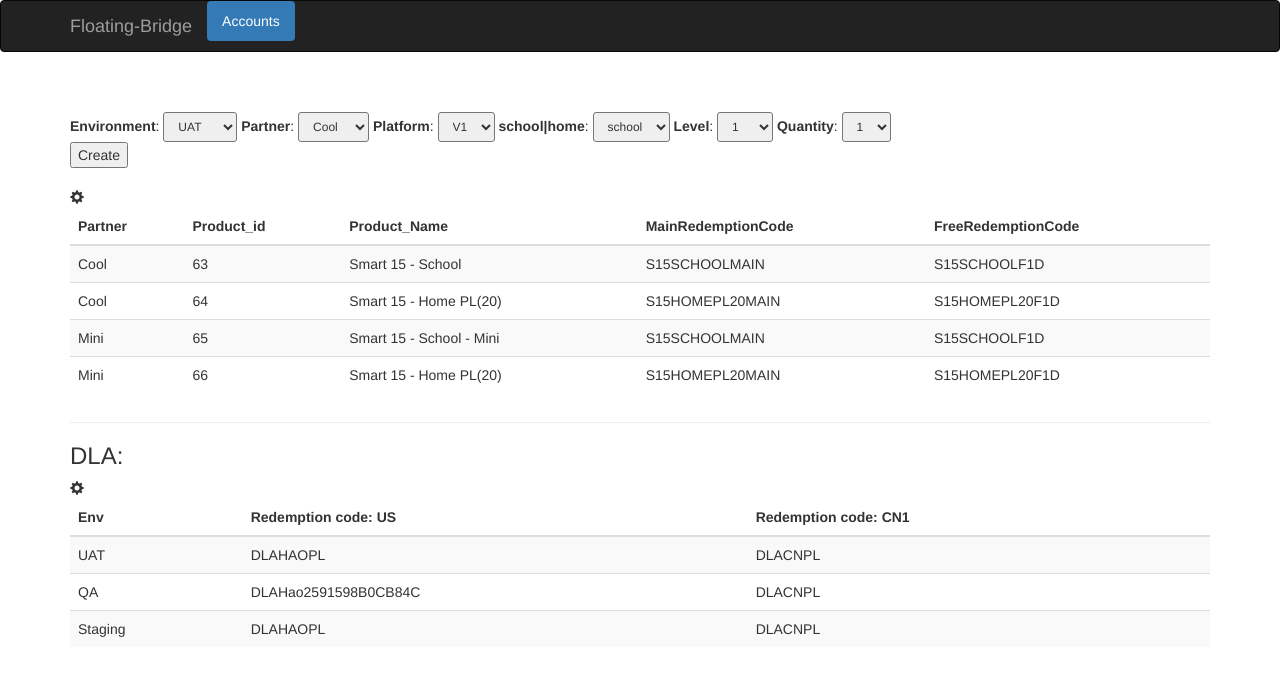
After one commit to xieming/mobile_test, a Flask app: template flask_test/flask_ios/templates/create_account.html in a window 1280 px wide. The commit adds this page. Shown: the top 676 px of the page. Run offline with Flask 2, Linux system fonts and the light colour scheme; the template is opened without the code that fills it: values that come from a table or form of the project are taken from there, others are empty; some libraries are stand-ins or nearby versions.

Commit message:
update some files

```diff
--- a/flask_test/flask_ios/app.py
+++ b/flask_test/flask_ios/app.py
@@ -10,7 +10,7 @@ from flask_sqlalchemy import SQLAlchemy
 
 app = Flask(__name__)
 track_modifications = app.config.setdefault('SQLALCHEMY_TRACK_MODIFICATIONS', True)
-app.config['SQLALCHEMY_DATABASE_URI']="mysql://root:@localhost:3306/flask"
+app.config['SQLALCHEMY_DATABASE_URI']="mysql://root:@localhost:3306/info"
 db = SQLAlchemy(app)
 bootstrap = Bootstrap(app)
 app.config['SECRET_KEY'] = 'xxxx'
@@ -88,7 +88,7 @@ def create_account():
     current_quantity = request.form['quantity']
 
     productId = INFO.query.filter_by(Partner=current_partner).second()
-    divisionCode = INFO.query.filter_by(Partner=current_partner).third()
+    divisionCode = INFO.query.filter_by(Partnerf=current_partner).third()
     mainRedemptionCode = INFO.query.filter_by(Partner=current_partner).fourth()
     freeRedemptionCode = INFO.query.filter_by(Partner=current_partner).fifth()
 
@@ -98,7 +98,7 @@ def create_account():
     result = account_info.set_values(memberId, mainRedemptionCode, freeRedemptionCode, divisionCode, productId)
 
     # return request.form['name']+'</br>'+request.form['passwd']
-    #return render_template('index.html', name=name)
+    return render_template('index.html')
 
 
 
--- a/flask_test/flask_ios/templates/basic.html
+++ b/flask_test/flask_ios/templates/basic.html
@@ -16,7 +16,7 @@
         </div>
         <div class="navbar-collapse collapse">
             <ul class="nav nav-pills" role="tablist">
-                <li role="presentation" class="active"><a href="{{ url_for("create_account") }}">Accounts</a></li>
+                <li role="presentation" class="active"><a href="{{ url_for("submit") }}">Accounts</a></li>
             </ul>
         </div>
     </div>
@@ -25,6 +25,6 @@
 
 {% block content %}
 <div class="container">
-  {% block page_content %}{% endblock %}
+    {% block page_content %}{% endblock %}
 </div>
 {% endblock %}
--- /dev/null
+++ b/flask_test/flask_ios/templates/create_account.html
@@ -0,0 +1,119 @@
+{% extends "basic.html" %}
+{% block title %} Floating-Bridge {% endblock %}
+{% import "bootstrap/wtf.html" as wtf %}
+
+{% block page_content %}
+    <div class="page-header">
+        <form method="POST">
+
+        {% if envset %}
+            {{ envset }}
+        {% endif %}
+
+        {% if partnerset %}
+            {{ partnerset }}
+        {% endif %}
+
+        {% if platformset %}
+            {{ platformset }}
+        {% endif %}
+
+        {% if typeset %}
+            {{ typeset }}
+        {% endif %}
+
+        {% if levelset %}
+            {{ levelset }}
+        {% endif %}
+
+        {% if quantityset %}
+            {{ quantityset }}
+        {% endif %}
+
+		{{ form.envset.label }}: {{ form.envset(class="input-sm") }}
+		{{ form.partnerset.label }}: {{ form.partnerset(class="input-sm") }}
+		{{ form.platformset.label }}: {{ form.platformset(class="input-sm") }}
+		{{ form.typeset.label }}: {{ form.typeset(class="input-sm") }}
+		{{ form.levelset.label }}: {{ form.levelset(class="input-sm") }}
+		{{ form.quantityset.label }}: {{ form.quantityset(class="input-sm") }}
+		</br>
+		{{ form.submit() }}
+		</form>
+		</br>
+		<i class="glyphicon glyphicon-cog"></i>
+		<table class="table table-striped">
+		  <thead>
+			<tr>
+			  <th>Partner</th>
+			  <th>Product_id</th>
+			  <th>Product_Name</th>
+			  <th>MainRedemptionCode</th>
+			  <th>FreeRedemptionCode</th>
+			</tr>
+		  </thead>
+		  <tbody>
+			<tr>
+			  <td>Cool</td>
+			  <td>63</td>
+			  <td>Smart 15 - School</td>
+			  <td>S15SCHOOLMAIN</td>
+			  <td>S15SCHOOLF1D</td>
+			</tr>
+			<tr>
+			  <td>Cool</td>
+			  <td>64</td>
+			  <td>Smart 15 - Home PL(20)</td>
+			  <td>S15HOMEPL20MAIN</td>
+			  <td>S15HOMEPL20F1D</td>
+			</tr>
+			<tr>
+			  <td>Mini</td>
+			  <td>65</td>
+			  <td>Smart 15 - School - Mini</td>
+			  <td>S15SCHOOLMAIN</td>
+			  <td>S15SCHOOLF1D</td>
+			</tr>
+			<tr>
+			  <td>Mini</td>
+			  <td>66</td>
+			  <td>Smart 15 - Home PL(20)</td>
+			  <td>S15HOMEPL20MAIN</td>
+			  <td>S15HOMEPL20F1D</td>
+			</tr>
+		  </tbody>
+		</table>
+	</div>
+<div>
+	<h3 id="dla">DLA:</h3>
+	<i class="glyphicon glyphicon-cog"></i>
+		<table class="table table-striped">
+		  <thead>
+			<tr>
+			  <th>Env</th>
+			  <th>Redemption code: US</th>
+			  <th>Redemption code: CN1</th>
+			</tr>
+		  </thead>
+		  <tbody>
+			<tr>
+			  <td>UAT</td>
+			  <td>DLAHAOPL</td>
+			  <td>DLACNPL</td>
+			</tr>
+			<tr>
+			  <td>QA</td>
+			  <td>DLAHao2591598B0CB84C</td>
+			  <td>DLACNPL</td>
+			</tr>
+			<tr>
+			  <td>Staging</td>
+			   <td>DLAHAOPL</td>
+				<td>DLACNPL</td>
+				</tr>
+		  </tbody>
+		</table>
+	</div>
+
+	<!--<Iframe src="http://cns-etuat-34.ef.com" width="800" height="1000" scrolling="yes" frameborder="0"></iframe>-->
+
+{% endblock %}
```
Also changed, not shown: flask_test/flask_ios/models.py (+14 -12 lines), 1 other file.
